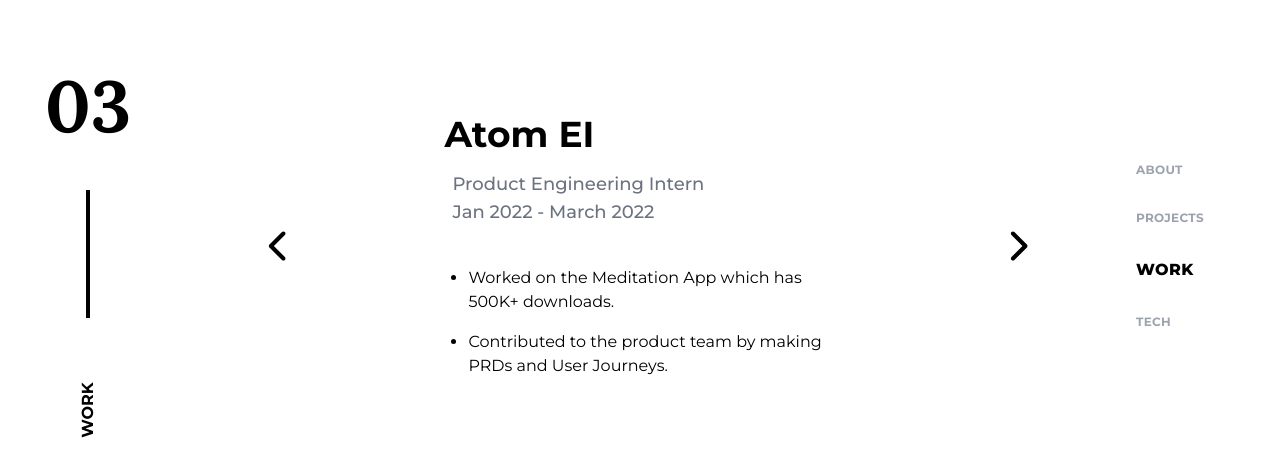
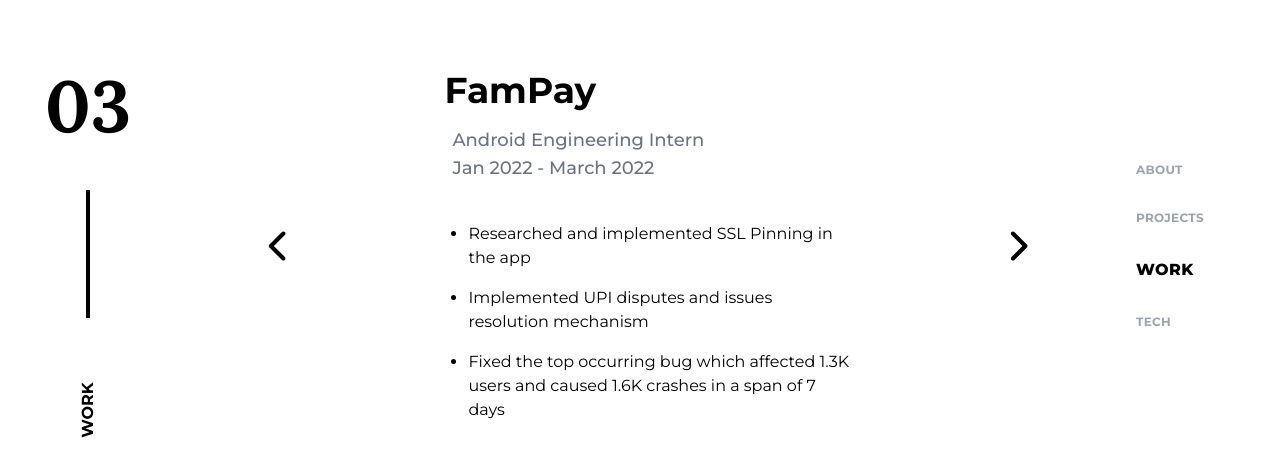
Before and after one commit to rithikjain/portfolio-web, a React (Create React App) app: page /work in a window 1280 px wide. Shown: the part 170-642 px from the top of the page. Built offline with nearby package versions, Linux system fonts and the light colour scheme.

Commit message:
feat: update work experience

```diff
--- a/src/components/WorkCard.jsx
+++ b/src/components/WorkCard.jsx
@@ -1,6 +1,6 @@
 import React from "react";
 
-const WorkCard = ({ company, position, duration, info1, info2 }) => {
+const WorkCard = ({ company, position, duration, info1, info2, info3 }) => {
   return (
     <div className="flex-1 h-full flex flex-col items-center justify-center mb-16">
       <div className="w-11/12 xl:w-7/12 flex flex-col">
@@ -12,6 +12,7 @@
         <ul className="list-disc mt-10 ml-6 text-lg">
           <li className="text-sm md:text-base">{info1}</li>
           <li className="mt-4 text-sm md:text-base">{info2}</li>
+          {info3 && <li className="mt-4 text-sm md:text-base">{info3}</li>}
         </ul>
       </div>
     </div>
--- a/src/pages/About.jsx
+++ b/src/pages/About.jsx
@@ -30,10 +30,10 @@
             <b className="font-medium">Kotlin, Flutter</b> and Backend
             development using <b className="font-medium">Go, Node.</b> Also
             really passionate about{" "}
-            <b className="font-medium">entrepreneurship </b>
-            and currently working on my startup:{" "}
+            <b className="font-medium">entrepreneurship. </b>
+            worked on my startup:{" "}
             <b className="font-medium">Spike</b> - Best Community App for
-            Musicians.
+            Musicians in the past.
           </p>
           <p className="sm:ml-1 text-base mt-4 sm:text-lg">
             Fun Fact: I'm a <b className="font-medium">Beatboxer</b> too!
--- a/src/pages/Work.jsx
+++ b/src/pages/Work.jsx
@@ -10,13 +10,35 @@
 
   const workList = [
     {
+      company: "FamPay",
+      position: "Android Engineering Intern",
+      duration: "Jan 2022 - March 2022",
+      info1:
+        "Researched and implemented SSL Pinning in the app",
+      info2:
+        "Implemented UPI disputes and issues resolution mechanism",
+      info3:
+        "Fixed the top occurring bug which affected 1.3K users and caused 1.6K crashes in a span of 7 days",
+    },
+    {
       company: "Atom EI",
       position: "Product Engineering Intern",
       duration: "Jan 2022 - March 2022",
       info1:
         "Worked on the Meditation App which has 500K+ downloads.",
       info2:
-        "Contributed to the product team by making PRDs and User Journeys.",
+        "Used product frameworks like Psych Analysis, DIBB, AARRR, Jobs to be done and also made Product Requirement Docs",
+    },
+    {
+      company: "Spike: Community App for Musicians",
+      position: "Co-Founder",
+      duration: "Jul 2020 - November 2021",
+      info1:
+        "Built the Flutter App, Backend in Go, Landing Page in React from scratch. Worked on social media and user acquisition too",
+      info2:
+        "17000+ lines of code in the Flutter App and 4000+ in the backend",
+      info3:
+        "Automated the process of building the backend Docker image, sending it to ECR and then deploying it on ECS using GitHub Actions",
     },
     {
       company: "Nearcast",
@@ -25,16 +47,9 @@
       info1:
         "Developed the MVP for Nearcast - A neighbourhood social network.",
       info2:
-        "Developed a scalable and maintainable codebase. Optimised the app to run smoothly which resulted in low runtime errors as measured by sentry.",
-    },
-    {
-      company: "Spike",
-      position: "Co-Founder",
-      duration: "Jul 2020 - November 2021",
-      info1:
-        "Spike - Best community app for Musicians. It is a short-video community app, where talented individuals can find their own space!",
-      info2:
-        "Built the Flutter App, Backend in Go, Landing Page in React from scratch. Worked on social media and user acquisition too. Led a tech team of 3 members.",
+        "Developed a maintainable codebase using Clean Architecture",
+      info3:
+        "Optimised the app to run smoothly which resulted in low runtimeerrors as measured by sentry",
     },
     {
       company: "Winuall",
@@ -96,6 +111,7 @@
                   duration={work.duration}
                   info1={work.info1}
                   info2={work.info2}
+                  info3={work.info3}
                 />
               )}
             </div>
```
Also changed, not shown: 1 other file (tests, documents, lock files or other folders).
